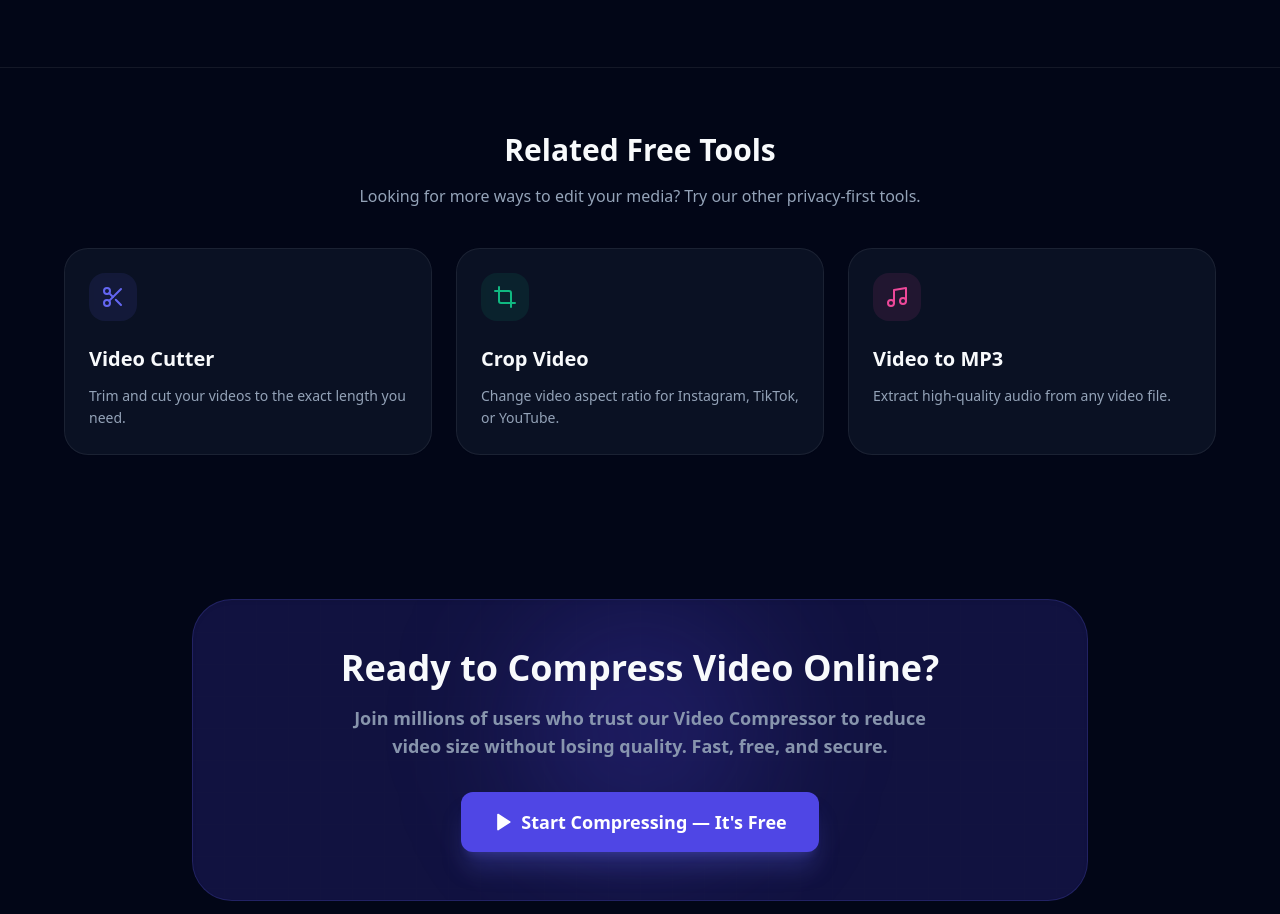
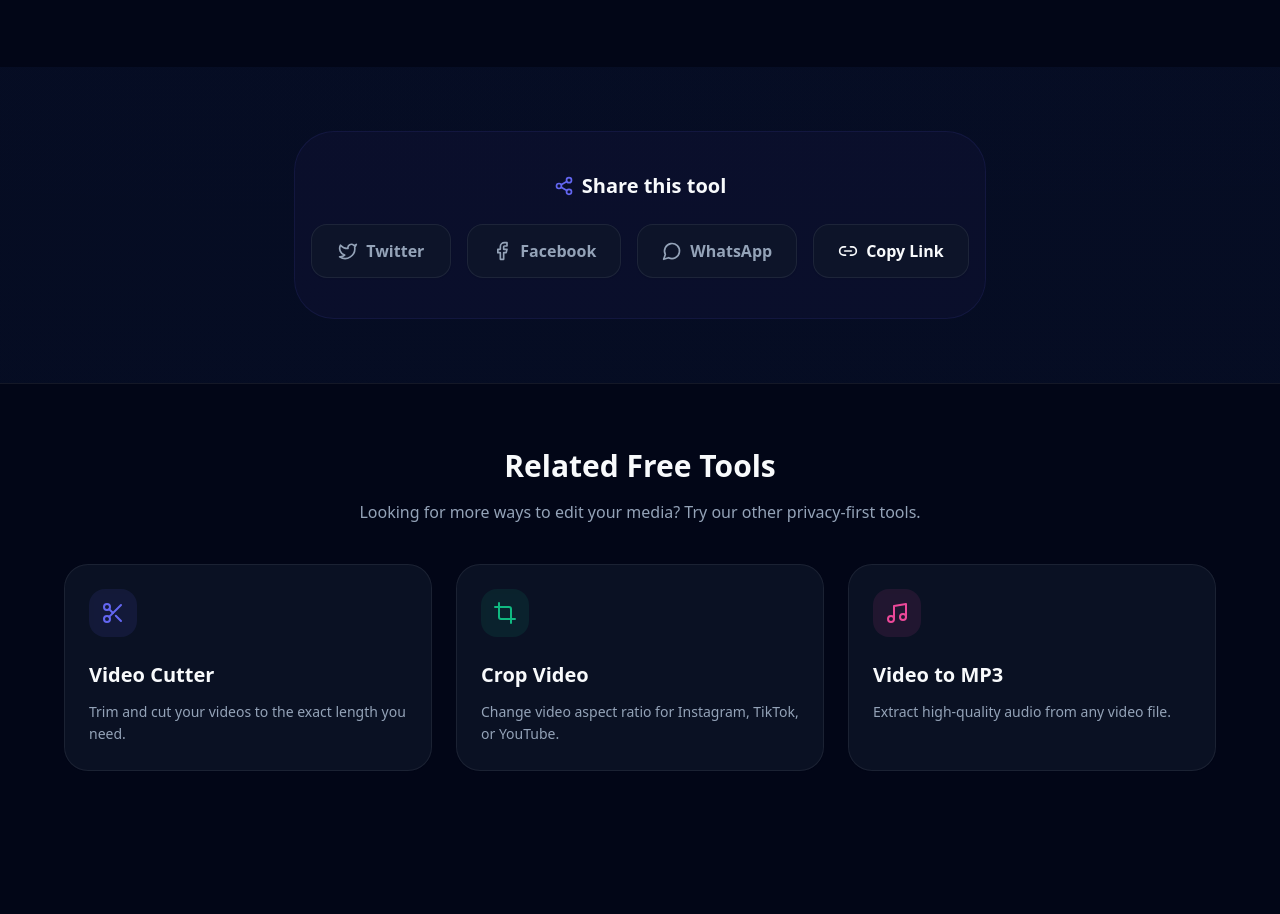
Before and after one commit to bilalinfo166-crypto/VideoCompresorPro, a Next.js app: page / in a window 1280 px wide. Shown: the part 9520-10434 px from the top of the page. Built offline with nearby package versions, Linux system fonts and the light colour scheme.

Commit message:
feat(ui): add social sharing component to all tool pages

```diff
--- a/src/app/audio-cutter/page.tsx
+++ b/src/app/audio-cutter/page.tsx
@@ -6,6 +6,7 @@ import dynamic from "next/dynamic";
 import { useLanguage } from "@/context/LanguageContext";
 import { Scissors, Zap, Shield, Sparkles, CheckCircle2, Star, ArrowRight, Play, Music, Mic2, AudioLines, Download, Headphones, Disc, Globe, Speaker, Smartphone, Radio, FileAudio, ChevronDown } from "lucide-react";
 import { RelatedTools } from "@/components/layout/RelatedTools";
+import { SocialShare } from "@/components/layout/SocialShare";
 
 const AudioCutter = dynamic(
   () => import("@/components/tools/AudioCutter").then((m) => m.AudioCutter),
@@ -210,6 +211,9 @@ export default function AudioCutterPage() {
         </div>
       </section>
 
+      {/* ─── Social Share ─── */}
+      <SocialShare title="Free Online Audio Cutter - Trim Audio Easily" />
+
       {/* ─── Related Tools ─── */}
       <RelatedTools exclude="audio_cutter" />
 
--- a/src/app/crop-video/page.tsx
+++ b/src/app/crop-video/page.tsx
@@ -6,6 +6,7 @@ import dynamic from "next/dynamic";
 import { useLanguage } from "@/context/LanguageContext";
 import { Crop, Zap, Shield, Sparkles, CheckCircle2, Star, ArrowRight, Play, Layout, Monitor, Smartphone, Globe, HardDrive, Youtube, Instagram, Facebook, Video, Layers, Film, Activity, ChevronDown, Tablet } from "lucide-react";
 import { RelatedTools } from "@/components/layout/RelatedTools";
+import { SocialShare } from "@/components/layout/SocialShare";
 
 const VideoCropper = dynamic(
   () => import("@/components/tools/VideoCropper").then((m) => m.VideoCropper),
@@ -247,6 +248,9 @@ export default function CropVideoPage() {
         </div>
       </section>
 
+      {/* ─── Social Share ─── */}
+      <SocialShare title="Free Online Video Cropper - Crop Videos Instantly" />
+
       {/* ─── Related Tools ─── */}
       <RelatedTools exclude="cropper" />
 
--- a/src/app/page.tsx
+++ b/src/app/page.tsx
@@ -10,6 +10,7 @@ import {
   CheckCircle2, Star, ArrowRight, Play, UploadCloud
 } from "lucide-react";
 import { RelatedTools } from "@/components/layout/RelatedTools";
+import { SocialShare } from "@/components/layout/SocialShare";
 
 const VideoCompressor = dynamic(
   () => import("@/components/tools/VideoCompressor").then((m) => m.VideoCompressor),
@@ -656,6 +657,9 @@ export default function Home() {
         </div>
       </section>
 
+      {/* ─── Social Share ─── */}
+      <SocialShare title="Video Compressor Pro - Compress Video Online Free" />
+
       {/* ─── Related Tools ─── */}
       <RelatedTools exclude="compressor" />
 
--- a/src/app/video-cutter/page.tsx
+++ b/src/app/video-cutter/page.tsx
@@ -6,6 +6,7 @@ import dynamic from "next/dynamic";
 import { useLanguage } from "@/context/LanguageContext";
 import { Scissors, Zap, Shield, Sparkles, CheckCircle2, Star, ArrowRight, Play, Clock, Layout, Monitor, Smartphone, Globe, HardDrive, Youtube, Instagram, Facebook, Video, Layers, Film, Activity, ChevronDown } from "lucide-react";
 import { RelatedTools } from "@/components/layout/RelatedTools";
+import { SocialShare } from "@/components/layout/SocialShare";
 
 const VideoCutter = dynamic(
   () => import("@/components/tools/VideoCutter").then((m) => m.VideoCutter),
@@ -245,6 +246,9 @@ export default function VideoCutterPage() {
         </div>
       </section>
 
+      {/* ─── Social Share ─── */}
+      <SocialShare title="Free Online Video Cutter - Trim Videos Easily" />
+
       {/* ─── Related Tools ─── */}
       <RelatedTools exclude="cutter" />
 
--- a/src/app/video-to-mp3/page.tsx
+++ b/src/app/video-to-mp3/page.tsx
@@ -6,6 +6,7 @@ import dynamic from "next/dynamic";
 import { useLanguage } from "@/context/LanguageContext";
 import { Music, Zap, Shield, Sparkles, CheckCircle2, Star, ArrowRight, Play, AudioLines, Download, Headphones, Mic2, Disc, Globe, Speaker, Smartphone, Youtube, Film, Radio, FileAudio, ChevronDown } from "lucide-react";
 import { RelatedTools } from "@/components/layout/RelatedTools";
+import { SocialShare } from "@/components/layout/SocialShare";
 
 const VideoToMp3 = dynamic(
   () => import("@/components/tools/VideoToMp3").then((m) => m.VideoToMp3),
@@ -205,6 +206,9 @@ export default function VideoToMp3Page() {
         </div>
       </section>
 
+      {/* ─── Social Share ─── */}
+      <SocialShare title="Convert Video to MP3 Online Free" />
+
       {/* ─── Related Tools ─── */}
       <RelatedTools exclude="to_mp3" />
 
--- a/src/app/video-to-text/page.tsx
+++ b/src/app/video-to-text/page.tsx
@@ -20,6 +20,7 @@ import {
   ChevronDown
 } from "lucide-react";
 import { RelatedTools } from "@/components/layout/RelatedTools";
+import { SocialShare } from "@/components/layout/SocialShare";
 
 const VideoToText = dynamic(
   () => import("@/components/tools/VideoToText").then((m) => m.VideoToText),
@@ -182,6 +183,9 @@ export default function VideoToTextPage() {
         </div>
       </section>
 
+      {/* ─── Social Share ─── */}
+      <SocialShare title="Video to Text Transcription Online Free" />
+
       {/* ─── Related Tools ─── */}
       <RelatedTools exclude="to_text" />
 
--- /dev/null
+++ b/src/components/layout/SocialShare.tsx
@@ -0,0 +1,91 @@
+"use client";
+
+import { Twitter, Facebook, Link2, Share2, MessageCircle } from "lucide-react";
+import { useState, useEffect } from "react";
+import { useLanguage } from "@/context/LanguageContext";
+
+interface SocialShareProps {
+  title?: string;
+}
+
+export function SocialShare({ title }: SocialShareProps) {
+  const [url, setUrl] = useState("");
+  const [copied, setCopied] = useState(false);
+  const { t } = useLanguage();
+
+  useEffect(() => {
+    setUrl(window.location.href);
+  }, []);
+
+  if (!url) return null;
+
+  const encodedUrl = encodeURIComponent(url);
+  const encodedTitle = encodeURIComponent(title || "Check out this free tool on VideoCompressorPro!");
+
+  const links = [
+    {
+      name: "Twitter",
+      icon: Twitter,
+      href: `https://twitter.com/intent/tweet?url=${encodedUrl}&text=${encodedTitle}`,
+      color: "hover:bg-sky-500 hover:text-white hover:border-sky-500",
+    },
+    {
+      name: "Facebook",
+      icon: Facebook,
+      href: `https://www.facebook.com/sharer/sharer.php?u=${encodedUrl}`,
+      color: "hover:bg-blue-600 hover:text-white hover:border-blue-600",
+    },
+    {
+      name: "WhatsApp",
+      icon: MessageCircle,
+      href: `https://api.whatsapp.com/send?text=${encodedTitle} ${encodedUrl}`,
+      color: "hover:bg-emerald-500 hover:text-white hover:border-emerald-500",
+    }
+  ];
+
+  const handleCopy = () => {
+    navigator.clipboard.writeText(url);
+    setCopied(true);
+    setTimeout(() => setCopied(false), 2000);
+  };
+
+  // Safe translation fallbacks since we didn't add these keys to the locale files yet
+  const shareText = t("common.share_tool") === "common.share_tool" ? "Share this tool" : t("common.share_tool");
+  const copiedText = t("common.copied") === "common.copied" ? "Copied!" : t("common.copied");
+  const copyLinkText = t("common.copy_link") === "common.copy_link" ? "Copy Link" : t("common.copy_link");
+
+  return (
+    <div className="flex flex-col items-center justify-center py-10 px-4 mt-8 sm:mt-16 mx-4 sm:mx-auto max-w-5xl rounded-[2.5rem] bg-indigo-50/50 dark:bg-indigo-950/20 border border-indigo-100 dark:border-indigo-500/10 mb-8 sm:mb-16">
+      <div className="flex items-center gap-2 mb-6">
+        <Share2 className="w-5 h-5 text-indigo-500" />
+        <h3 className="font-bold text-xl text-[var(--foreground)]">{shareText}</h3>
+      </div>
+      <div className="flex flex-wrap justify-center gap-3 sm:gap-4 w-full">
+        {links.map((link) => (
+          <a
+            key={link.name}
+            href={link.href}
+            target="_blank"
+            rel="noopener noreferrer"
+            className={`flex items-center justify-center gap-2 px-6 py-3.5 rounded-2xl border border-[var(--card-border)] bg-[var(--card-bg)] text-[var(--muted-text)] font-semibold transition-all duration-300 shadow-sm hover:shadow-md hover:-translate-y-0.5 flex-1 sm:flex-none min-w-[140px] ${link.color}`}
+            aria-label={`Share on ${link.name}`}
+          >
+            <link.icon className="w-5 h-5" />
+            <span className="inline">{link.name}</span>
+          </a>
+        ))}
+        <button
+          onClick={handleCopy}
+          className={`flex items-center justify-center gap-2 px-6 py-3.5 rounded-2xl border font-semibold transition-all duration-300 shadow-sm hover:-translate-y-0.5 flex-1 sm:flex-none min-w-[140px] ${
+            copied
+              ? "bg-emerald-500 text-white border-emerald-500 shadow-emerald-500/20"
+              : "border-[var(--card-border)] bg-[var(--card-bg)] text-[var(--foreground)] hover:bg-[var(--foreground)] hover:text-[var(--background)] hover:border-[var(--foreground)]"
+          }`}
+        >
+          <Link2 className="w-5 h-5" />
+          <span className="inline">{copied ? copiedText : copyLinkText}</span>
+        </button>
+      </div>
+    </div>
+  );
+}
```
